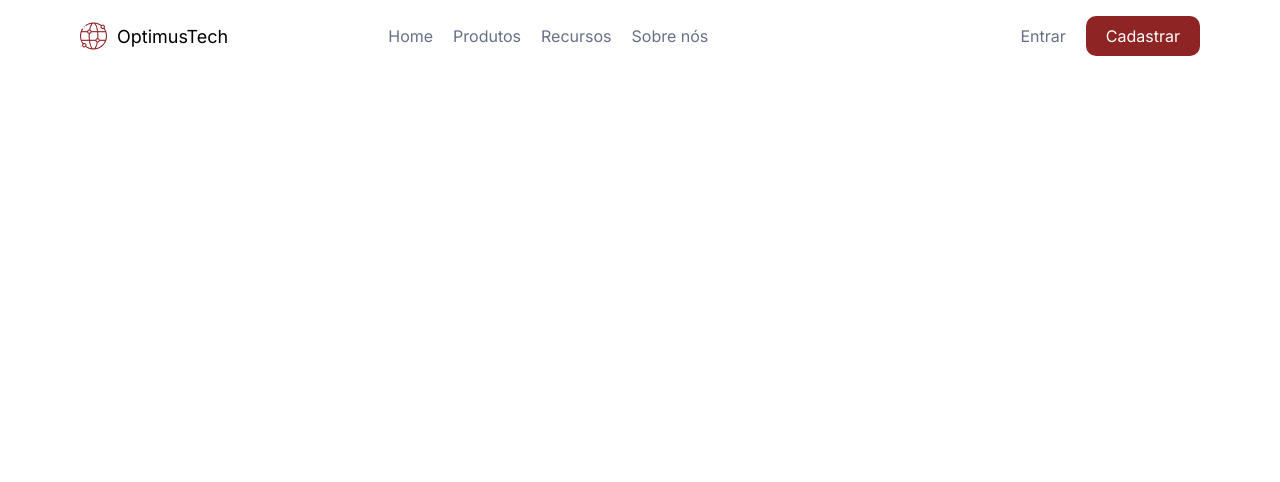
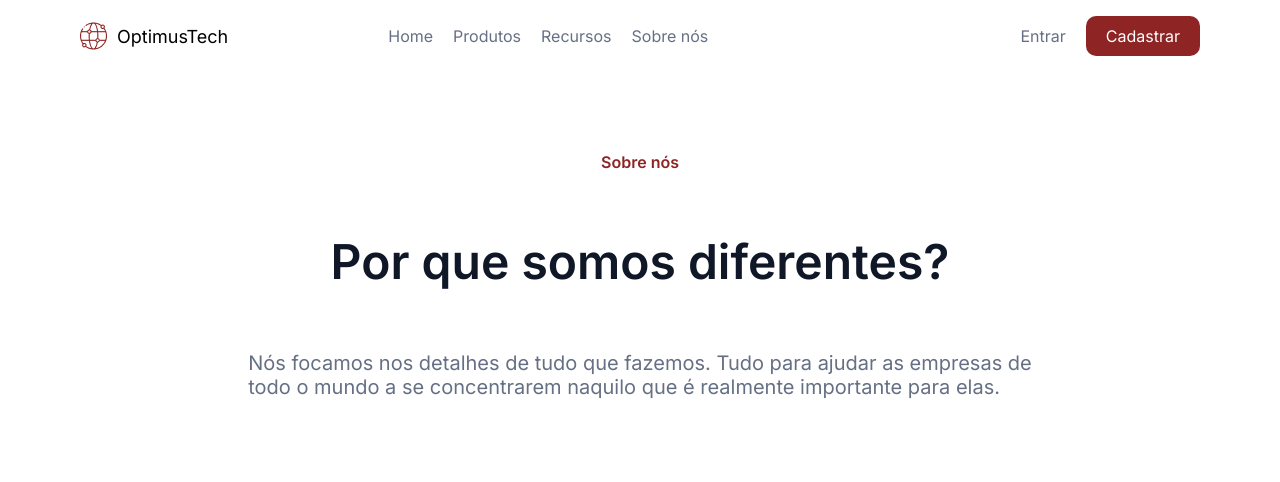
Before and after one commit to gizelecardoso/optimus_tech_alura, a plain HTML site: page index.html in a window 1280 px wide. Drawn offline with Linux system fonts and the light colour scheme; a web font is replaced by a local one.

Commit message:
Create first section of the page

```diff
--- a/index.html
+++ b/index.html
@@ -25,5 +25,15 @@
       </section>
     </nav>
   </header>
+  <main>
+    <section class="first_section">
+      <span class="first_section_pre_title">Sobre nós</span>
+      <h1 class="first_section_title">Por que somos diferentes?</h1>
+      <div class="first_section_sub_title">
+        <p>Nós focamos nos detalhes de tudo que fazemos. Tudo para ajudar as empresas de</p>
+        <p>todo o mundo a se concentrarem naquilo que é realmente importante para elas.</p>
+      </div>
+    </section>
+  </main>
 </body>
 </html>
--- a/styles.css
+++ b/styles.css
@@ -1,4 +1,5 @@
 @import url("./styles/header.css");
+@import url("./styles/main.css");
 @import url('https://fonts.googleapis.com/css2?family=David+Libre:wght@400;500;700&family=Inter:wght@100..900&display=swap');
 
 * {
--- /dev/null
+++ b/styles/main.css
@@ -0,0 +1,29 @@
+.first_section {
+  display: flex;
+  flex-direction: column;
+  align-items: center;
+  justify-content: space-around;
+  height: 407px;
+  padding: 50px;
+}
+
+.first_section_pre_title {
+  font-size: 16px;
+  font-weight: 600;
+  color: var(--red-first-color);
+  font-family: "Inter", sans-serif;
+}
+
+.first_section_title {
+  font-size: 48px;
+  font-weight: 600;
+  color: var(--black-first-color);
+  font-family: "Inter", sans-serif;
+}
+
+.first_section_sub_title {
+  font-size: 20px;
+  font-weight: 400;
+  color: var(--grey-second-color);
+  font-family: "Inter", sans-serif;
+}
```
